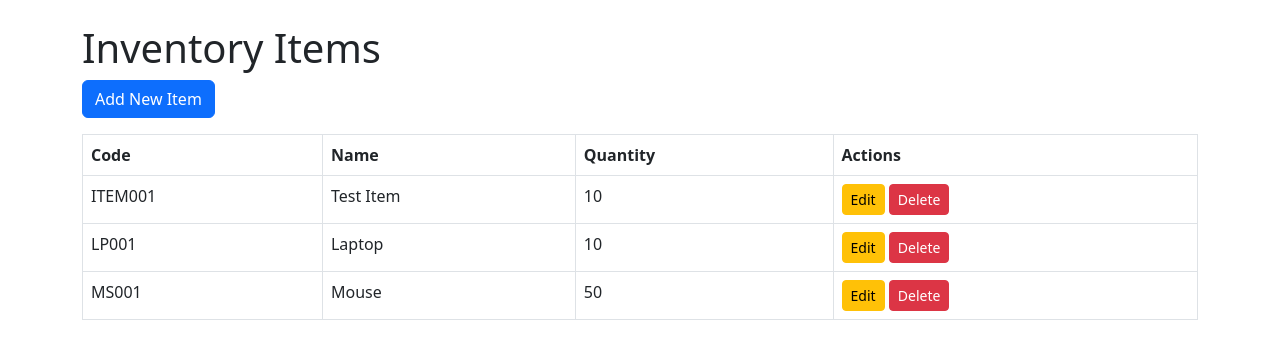
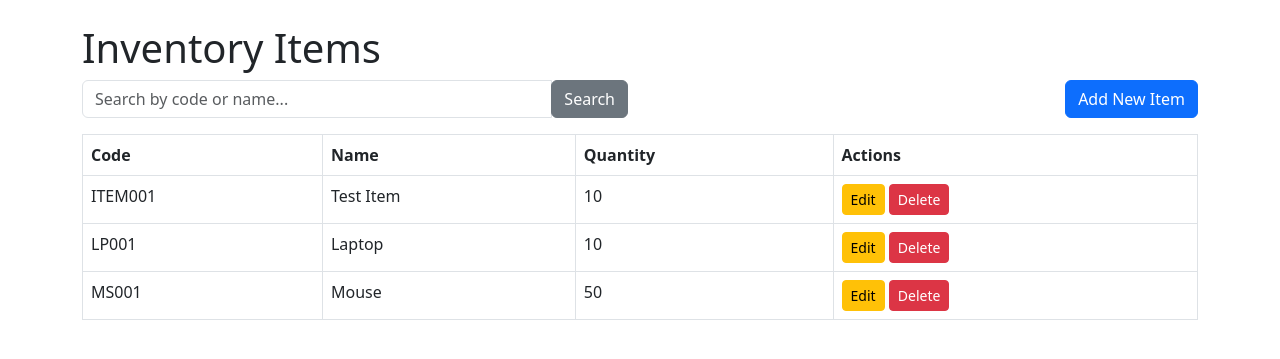
Before and after one commit to Kissooo/Kissooo, a Django app: page / in a window 1280 px wide. Shown: the top 359 px of the page. Run offline with Django 4.2, Linux system fonts and the light colour scheme; data comes from the database, SQL or seed files in the repository; both versions use the stored data as it was after the commit.

Commit message:
This commit implements a Django-based inventory management system and adds a search functionality.
The initial project, a snake game, was replaced with the inventory system based on the user's provided documentation and explicit confirmation.

The inventory system includes:
- Full CRUD (Create, Read, Update, Delete) functionality for items.
- A user-friendly interface using Bootstrap.

The search functionality allows users to filter items by their name or code.

```diff
--- a/inventory_app/templates/item_list.html
+++ b/inventory_app/templates/item_list.html
@@ -2,7 +2,23 @@
 
 {% block content %}
     <h1 class="mt-4">Inventory Items</h1>
-    <a href="{% url 'item_create' %}" class="btn btn-primary mb-3">Add New Item</a>
+
+    <div class="row mb-3">
+        <div class="col-md-6">
+            <form method="get" action="{% url 'item_list' %}" class="form-inline">
+                <div class="input-group">
+                    <input type="text" name="q" class="form-control" placeholder="Search by code or name..." value="{{ query|default:'' }}">
+                    <div class="input-group-append">
+                        <button type="submit" class="btn btn-secondary">Search</button>
+                    </div>
+                </div>
+            </form>
+        </div>
+        <div class="col-md-6 text-md-end">
+            <a href="{% url 'item_create' %}" class="btn btn-primary">Add New Item</a>
+        </div>
+    </div>
+
     <table class="table table-bordered">
         <thead>
             <tr>
--- a/inventory_app/views.py
+++ b/inventory_app/views.py
@@ -1,10 +1,16 @@
 from django.shortcuts import render, get_object_or_404, redirect
 from .models import Item
 from .forms import ItemForm
+from django.db.models import Q
 
 def item_list(request):
+    query = request.GET.get('q')
     items = Item.objects.all()
-    return render(request, 'item_list.html', {'items': items})
+    if query:
+        items = items.filter(
+            Q(code__icontains=query) | Q(name__icontains=query)
+        )
+    return render(request, 'item_list.html', {'items': items, 'query': query})
 
 def item_create(request):
     if request.method == 'POST':
```
Also changed, not shown: db.sqlite3.
